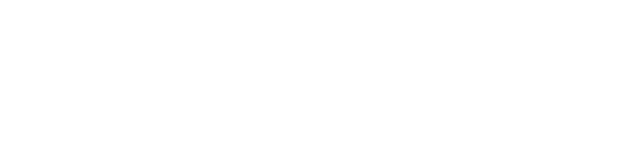
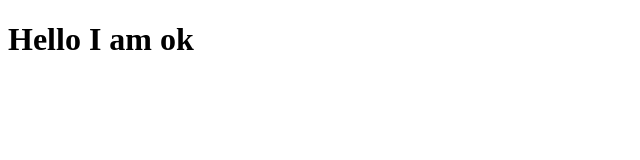
Before and after one commit to saumittras/ph-repo, a plain HTML site: page index.html in a window 1280 px wide. Shown: the whole page, without its empty margins (0-640 px from the left). Drawn offline with Linux system fonts and the light colour scheme.

Commit message:
New way to upload my code through VS Code

```diff
--- a/index.html
+++ b/index.html
@@ -5,5 +5,7 @@
     <meta name="viewport" content="width=device-width, initial-scale=1.0" />
     <title>My First Ever GitHub Repo</title>
   </head>
-  <body></body>
+  <body>
+    <h1>Hello I am ok</h1>
+  </body>
 </html>
```
